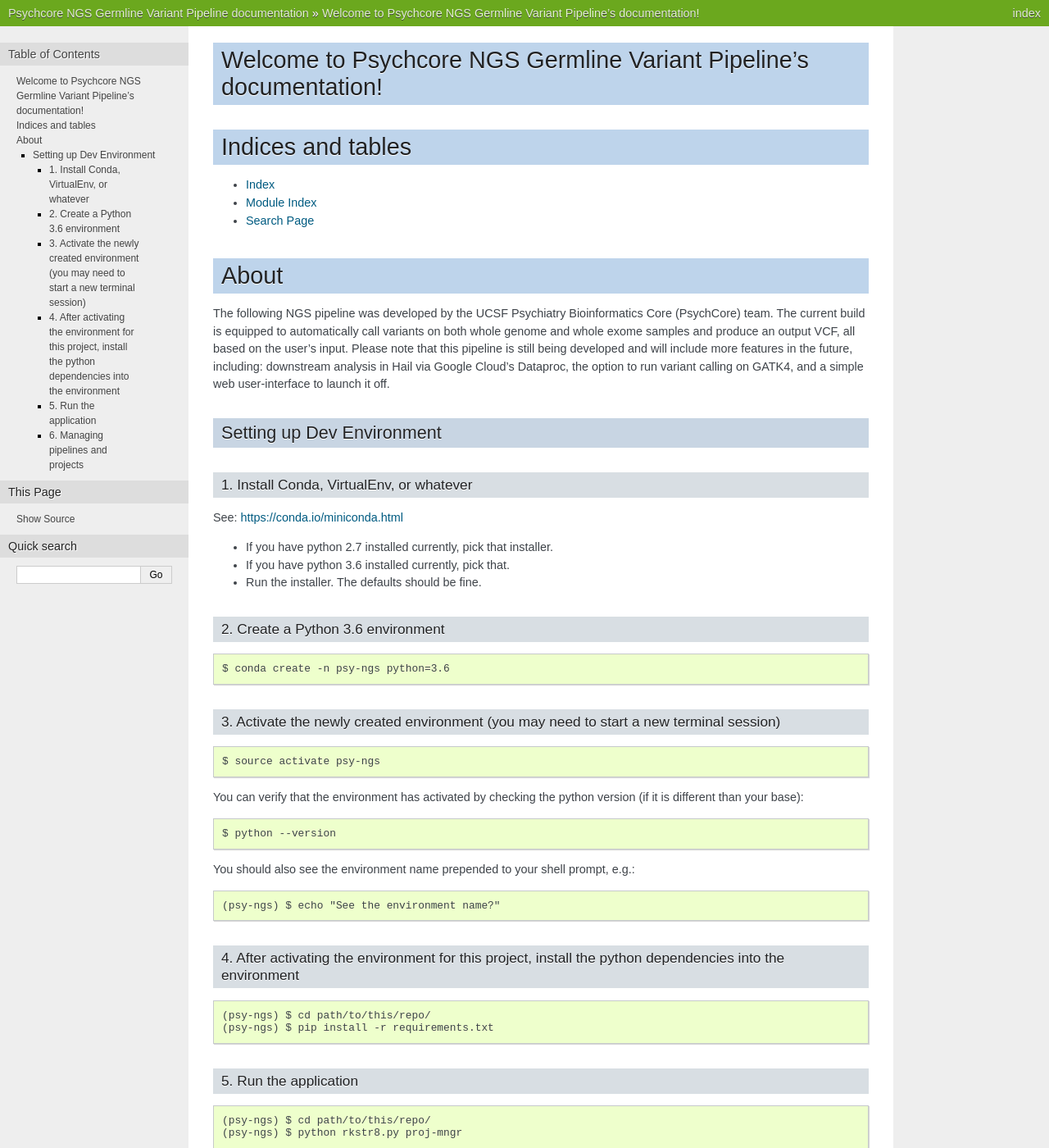
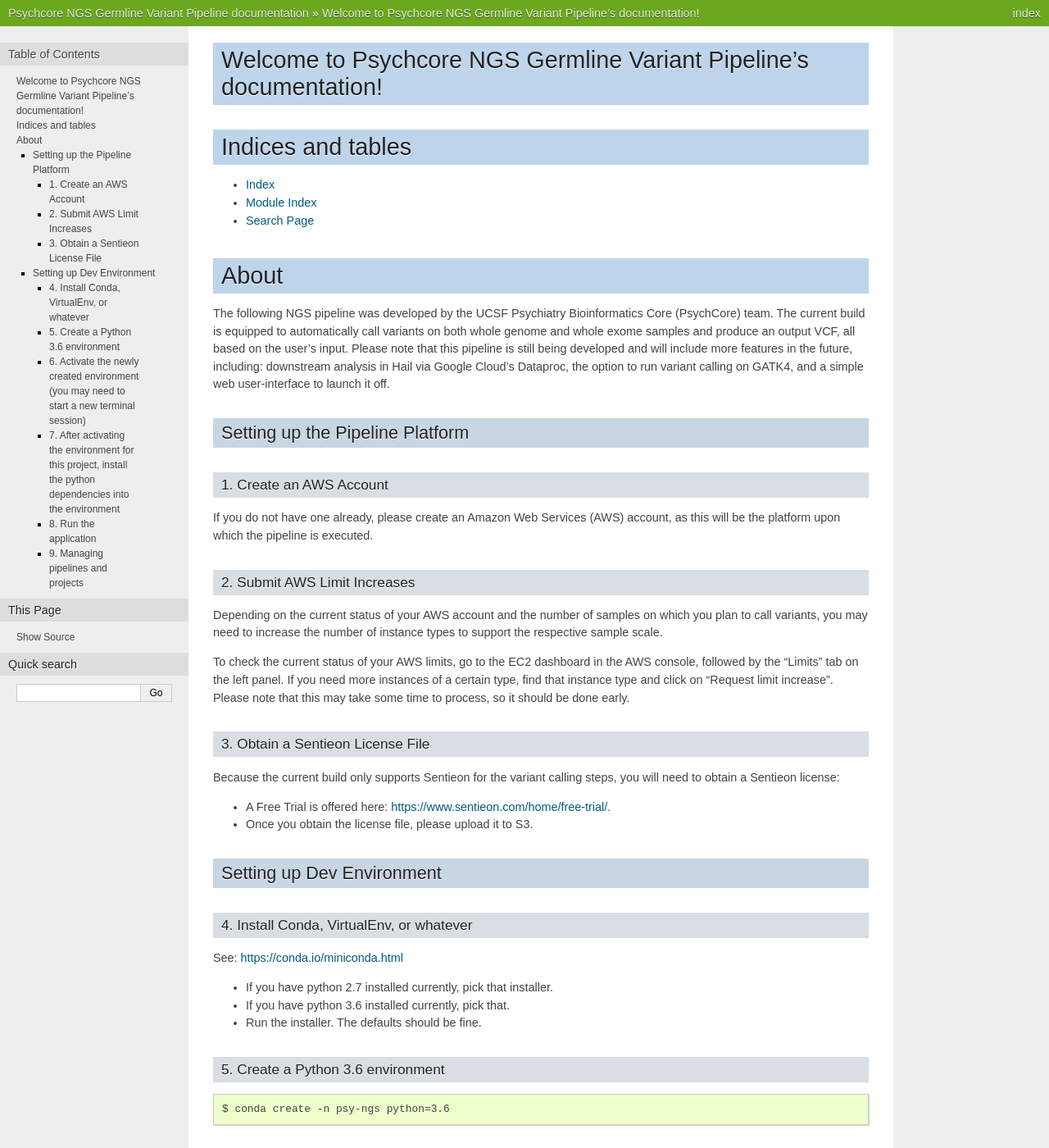
Before and after one commit to claudiadast/psychcore-test, a Sphinx documentation site: the page built from docs/index.rst, in a window 1280 px wide and 1400 px high. Shown: the whole window at 82% size. Built offline with Sphinx 7.4.7, drawn with Linux system fonts in a browser that asks for light colours; some of the changed text lies outside the part shown.

Commit message:
added sections for user setups

```diff
--- a/docs/index.rst
+++ b/docs/index.rst
@@ -24,12 +24,40 @@ About
 
 The following NGS pipeline was developed by the UCSF Psychiatry Bioinformatics Core (PsychCore) team. The current build is equipped to automatically call variants on both whole genome and whole exome samples and produce an output VCF, all based on the user's input. Please note that this pipeline is still being developed and will include more features in the future, including: downstream analysis in Hail via Google Cloud's Dataproc, the option to run variant calling on GATK4, and a simple web user-interface to launch it off.
 
+
+================================
+Setting up the Pipeline Platform
+================================
+
+------------------------
+1. Create an AWS Account
+------------------------
+
+If you do not have one already, please create an Amazon Web Services (AWS) account, as this will be the platform upon which the pipeline is executed.
+
+-----------------------------
+2. Submit AWS Limit Increases
+-----------------------------
+
+Depending on the current status of your AWS account and the number of samples on which you plan to call variants, you may need to increase the number of instance types to support the respective sample scale.
+
+To check the current status of your AWS limits, go to the EC2 dashboard in the AWS console, followed by the "Limits" tab on the left panel. If you need more instances of a certain type, find that instance type and click on "Request limit increase". Please note that this may take some time to process, so it should be done early.
+
+---------------------------------
+3. Obtain a Sentieon License File
+---------------------------------
+
+Because the current build only supports Sentieon for the variant calling steps, you will need to obtain a Sentieon license:
+
+* A Free Trial is offered here: https://www.sentieon.com/home/free-trial/.
+* Once you obtain the license file, please upload it to S3.
+
 ==========================
 Setting up Dev Environment
 ==========================
 
 -----------------------------------------
-1. Install Conda, VirtualEnv, or whatever
+4. Install Conda, VirtualEnv, or whatever
 -----------------------------------------
 
 See: https://conda.io/miniconda.html
@@ -64,7 +92,7 @@ You should also see the environment name prepended to your shell prompt, e.g.::
    (psy-ngs) $ echo "See the environment name?"
 
 ----------------------------------------------------------------------------------------------------------
-4. After activating the environment for this project, install the python dependencies into the environment
+7. After activating the environment for this project, install the python dependencies into the environment
 ----------------------------------------------------------------------------------------------------------
 
 ::
@@ -73,7 +101,7 @@ You should also see the environment name prepended to your shell prompt, e.g.::
    (psy-ngs) $ pip install -r requirements.txt
 
 ----------------------
-5. Run the application
+8. Run the application
 ----------------------
 
 ::
@@ -82,7 +110,7 @@ You should also see the environment name prepended to your shell prompt, e.g.::
    (psy-ngs) $ python rkstr8.py proj-mngr
 
 ----------------------------------
-6. Managing pipelines and projects
+9. Managing pipelines and projects
 ----------------------------------
 
 Note to devs:
```
Also changed, not shown: other parts of docs/index.rst (+2 -2 lines).
